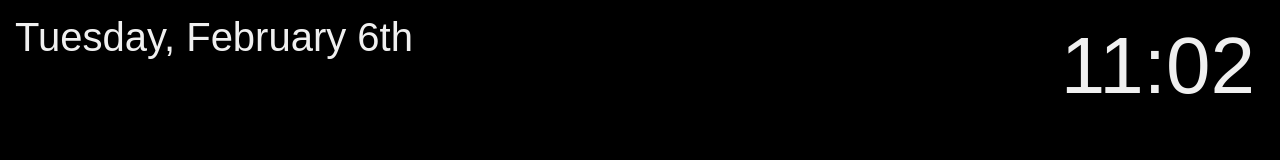
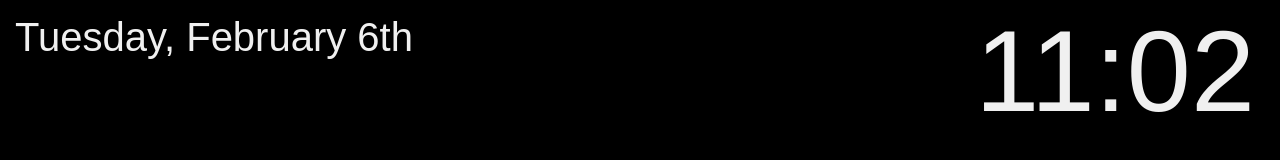
Before and after one commit to Kikketer/photoframe, a website: page public/index.html in a window 1280 px wide. Drawn offline with Linux system fonts and the light colour scheme; no server answers; files whose address does not match are found by name.

Commit message:
Upsized the clock

```diff
--- a/public/main.css
+++ b/public/main.css
@@ -47,10 +47,10 @@ body {
 .time {
     position: fixed;
     right: 25px;
-    top: 20px;
+    top: 5px;
     background-color: rgba(0,0,0,.5);
     z-index: 100;
-    font-size: 5em;
+    font-size: 7.2em;
 }
 
 /* Weather container */
```
